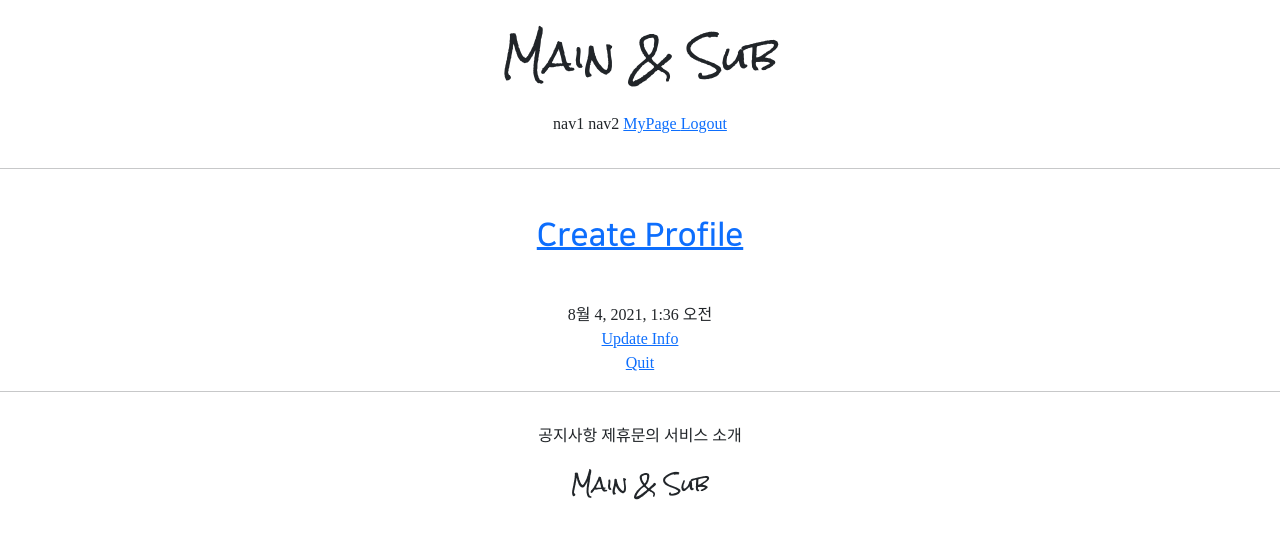
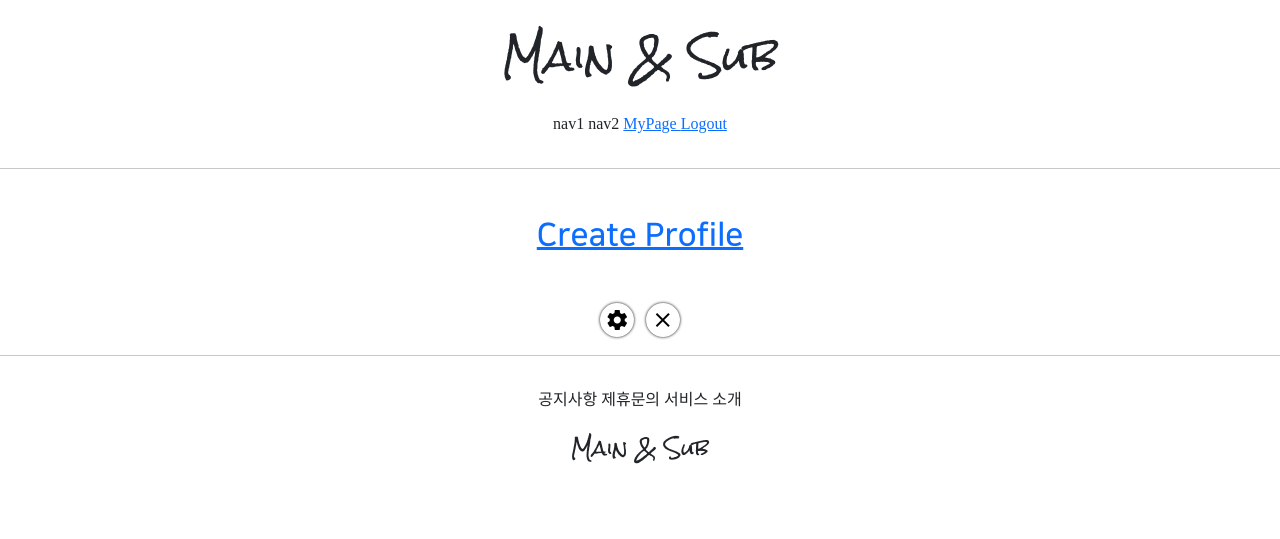
Before and after one commit to xxoellie/xxoellie, a Django app: template accountapp/templates/accountapp/detail.html in a window 1280 px wide. Shown: the top 539 px of the page. Run offline with Django 3.2, Linux system fonts and the light colour scheme; the template is opened without the code that fills it: values that come from a table or form of the project are taken from there, others are empty; the visitor is signed in with stand-in values (Sample User, id 1); data comes from the database, SQL or seed files in the repository; parts of the project's set-up code (start-up, migrations or seed data) failed here and were passed over; some libraries are stand-ins or nearby versions.

Commit message:
xxoellie practice 7/29 2

```diff
--- a/accountapp/templates/accountapp/detail.html
+++ b/accountapp/templates/accountapp/detail.html
@@ -28,20 +28,21 @@
         {% endif %}
     </div>
 
-    <div>
-        {{ target_user.date_joined }}
-    </div>
+{#    <div>#}
+{#        {{ target_user.date_joined }}#}
+{#    </div>#}
 
     {% if user == target_user %}
 
     <div>
-        <a href="{%  url 'accountapp:update' pk=target_user.pk %}">
-                Update Info
+        <a href="{%  url 'accountapp:update' pk=target_user.pk %}"
+            class="material-icons round_button mx-1">
+            settings
         </a>
-    </div>
-    <div>
-        <a href="{%  url 'accountapp:delete' pk=target_user.pk %}">
-                Quit
+
+        <a href="{%  url 'accountapp:delete' pk=target_user.pk %}"
+           class="material-icons round_button mx-1">
+            close
         </a>
     </div>
     {% endif %}
```
